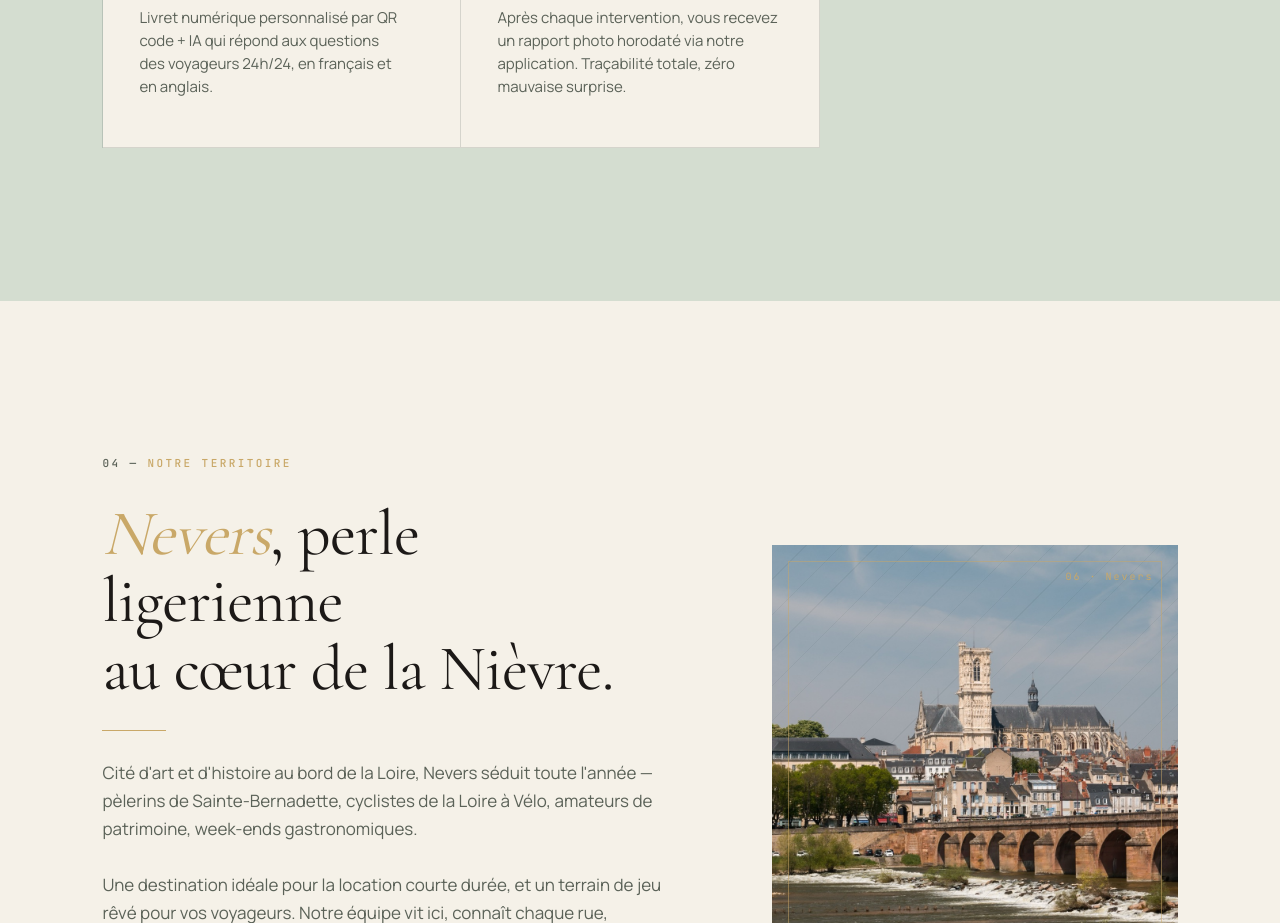
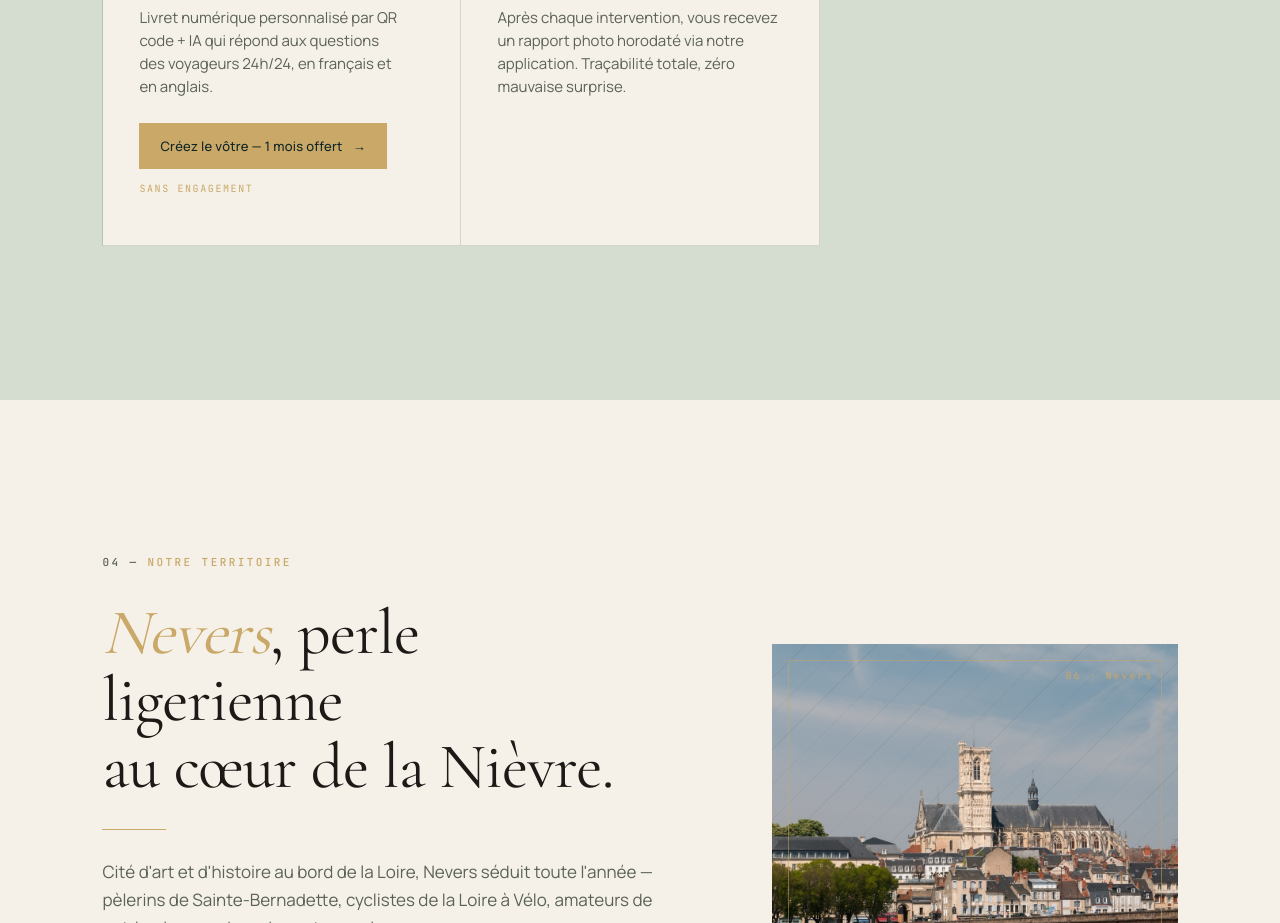
Before and after one commit to FullConciergerie/full-conciergerie-nevers-site, a Next.js app: page / in a window 1280 px wide. Shown: the part 3600-4523 px from the top of the page. Built offline with nearby package versions, Linux system fonts and the light colour scheme.

Commit message:
Ajout CTA Livret IA self-service (1 mois offert) sur carte 07

```diff
--- a/app/globals.css
+++ b/app/globals.css
@@ -435,6 +435,25 @@
   margin-top: 8px;
 }
 .service-arrow { transition: transform 300ms, color 300ms; }
+.service-cta {
+  display: inline-flex; align-items: center; gap: 10px;
+  align-self: flex-start;
+  margin-top: 4px;
+  padding: 12px 20px;
+  font-family: var(--sans); font-size: 13px; font-weight: 500;
+  letter-spacing: 0.02em;
+  color: var(--vert-deep);
+  background: var(--or);
+  border: 1px solid var(--or);
+  transition: all 300ms cubic-bezier(0.2, 0.7, 0.2, 1);
+}
+.service-cta:hover { background: var(--or-soft); border-color: var(--or-soft); }
+.service-cta .arrow { transition: transform 300ms cubic-bezier(0.2, 0.7, 0.2, 1); }
+.service-cta:hover .arrow { transform: translateX(4px); }
+.service-cta-note {
+  font-family: var(--mono); font-size: 10px; letter-spacing: 0.16em;
+  text-transform: uppercase; color: var(--or); margin-top: -8px;
+}
 @media (max-width: 960px) {
   .services-grid { grid-template-columns: repeat(2, 1fr); }
 }
--- a/app/page.tsx
+++ b/app/page.tsx
@@ -466,6 +466,16 @@
               </svg>
               <h3 className="service-title">Livret d&apos;accueil IA</h3>
               <p className="service-body">Livret numérique personnalisé par QR code + IA qui répond aux questions des voyageurs 24h/24, en français et en anglais.</p>
+              <a
+                href="https://fullconciergerie.fr/livrets"
+                target="_blank"
+                rel="noopener noreferrer"
+                className="service-cta"
+              >
+                Créez le vôtre — 1 mois offert
+                <span className="arrow" aria-hidden>→</span>
+              </a>
+              <span className="service-cta-note">Sans engagement</span>
             </article>
             {/* 8 */}
             <article className="service-card reveal reveal-delay-1">
```
